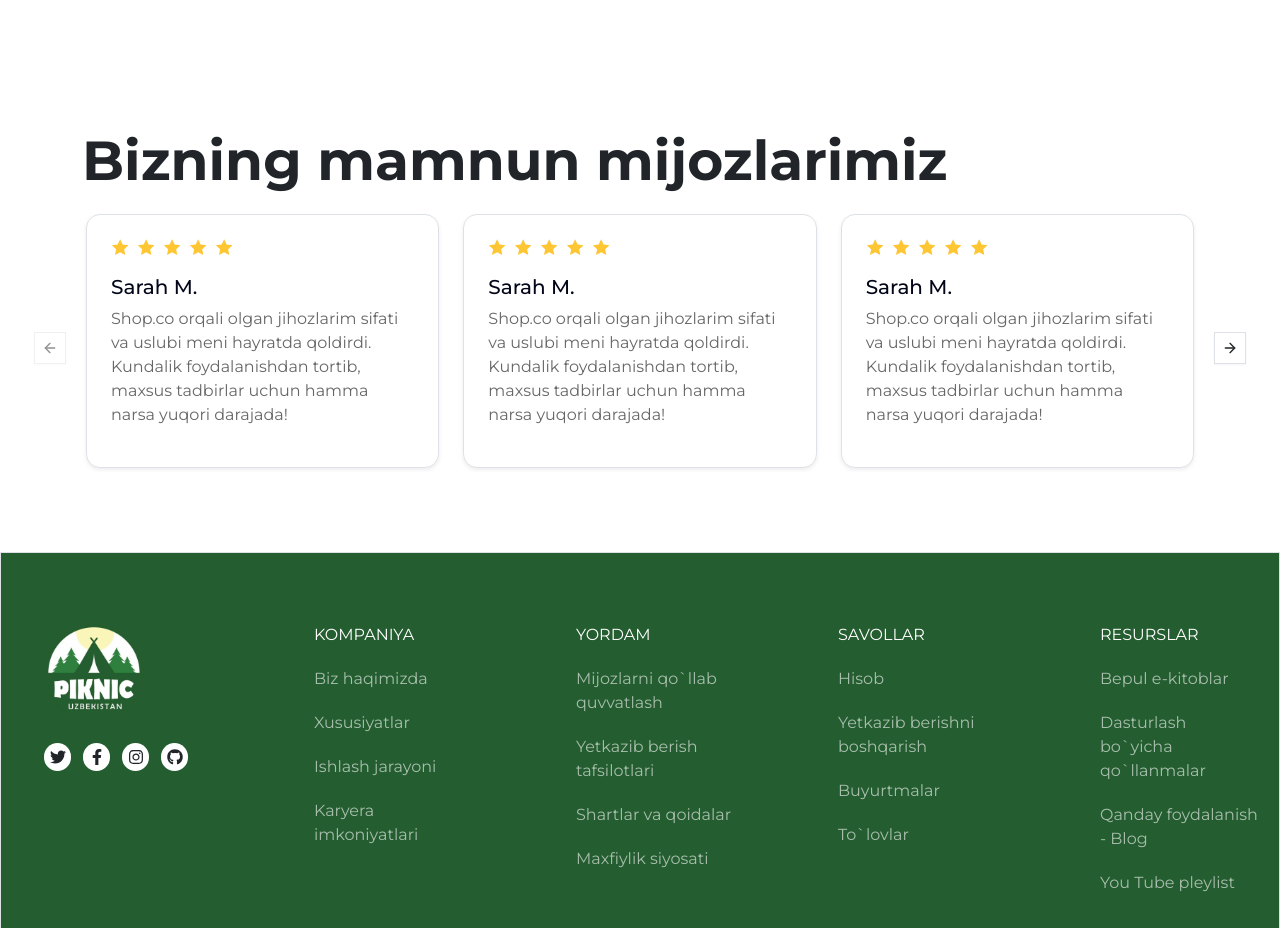
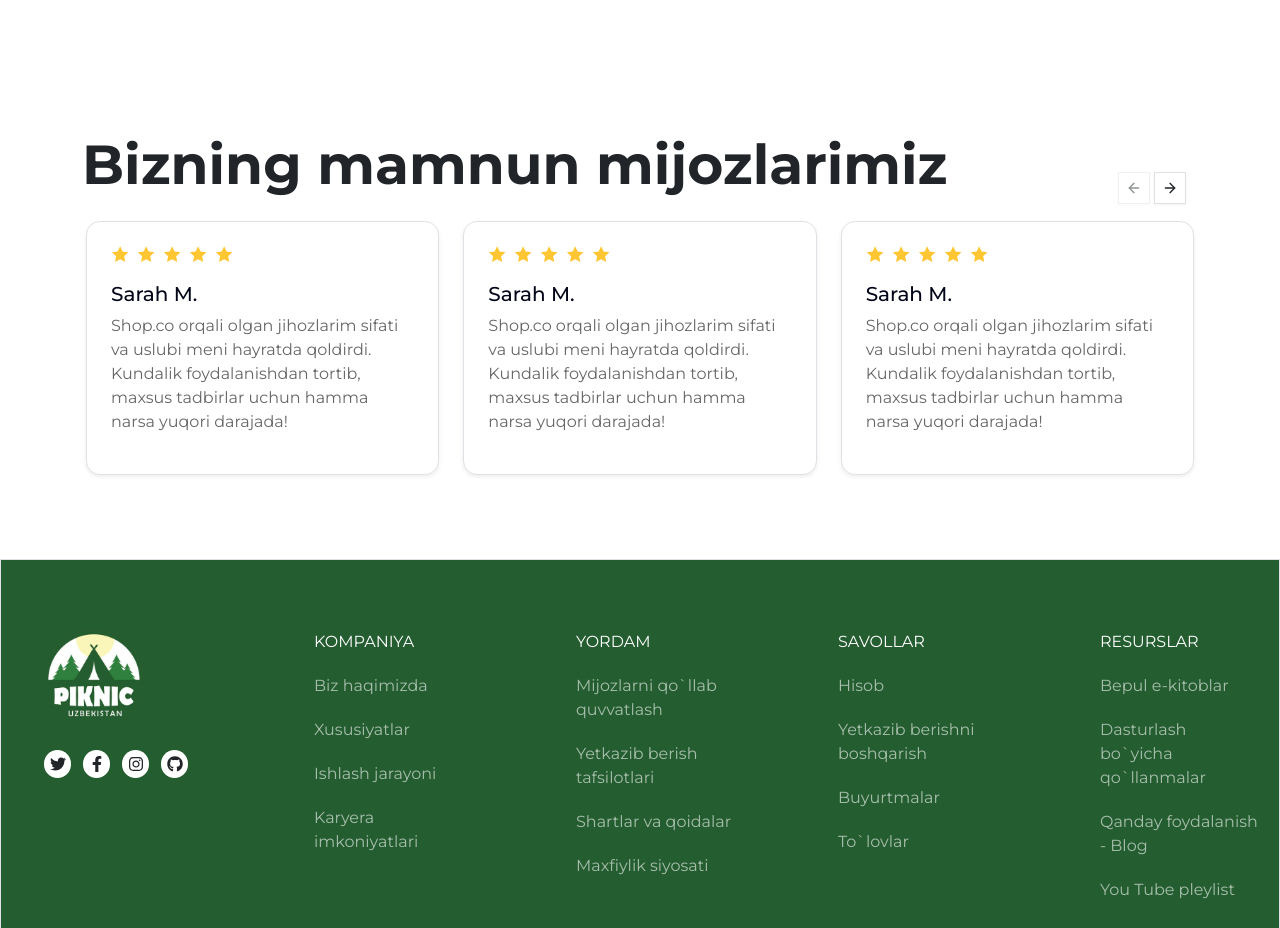
Before and after one commit to DavronbekBuxdu123/picknick, a Next.js app: page / in a window 1280 px wide. Shown: the part 3700-4628 px from the top of the page. Built offline with nearby package versions, Linux system fonts and the light colour scheme; no server answers.

Commit message:
bugs fixed

```diff
--- a/app/component/Carusel.tsx
+++ b/app/component/Carusel.tsx
@@ -20,7 +20,7 @@ export function Carusel() {
         className="max-w-[1540px] mx-auto mt-[100px] lg:mt-[200px] text-center  "
       >
         {" "}
-        <p className="text-3xl lg:text-[55px]  lg:text-left font-semibold ">
+        <p className="text-2xl lg:text-[55px]  lg:text-left font-semibold ">
           Bizning mamnun mijozlarimiz
         </p>
         <CarouselContent>
--- a/components/ui/carousel.tsx
+++ b/components/ui/carousel.tsx
@@ -187,7 +187,7 @@ function CarouselPrevious({
       className={cn(
         "absolute size-8 rounded-full",
         orientation === "horizontal"
-          ? "top-55 -left-12 -translate-y-1/2"
+          ? "top-15 right-12 -translate-y-1/2"
           : "top-0 left-1/2 -translate-x-1/2 rotate-90",
         className
       )}
@@ -217,7 +217,7 @@ function CarouselNext({
       className={cn(
         "absolute size-8 rounded-full",
         orientation === "horizontal"
-          ? "top-55 -right-12 -translate-y-1/2"
+          ? "top-15 right-3 -translate-y-1/2"
           : "-bottom-12 left-1/2 -translate-x-1/2 rotate-90",
         className
       )}
```
